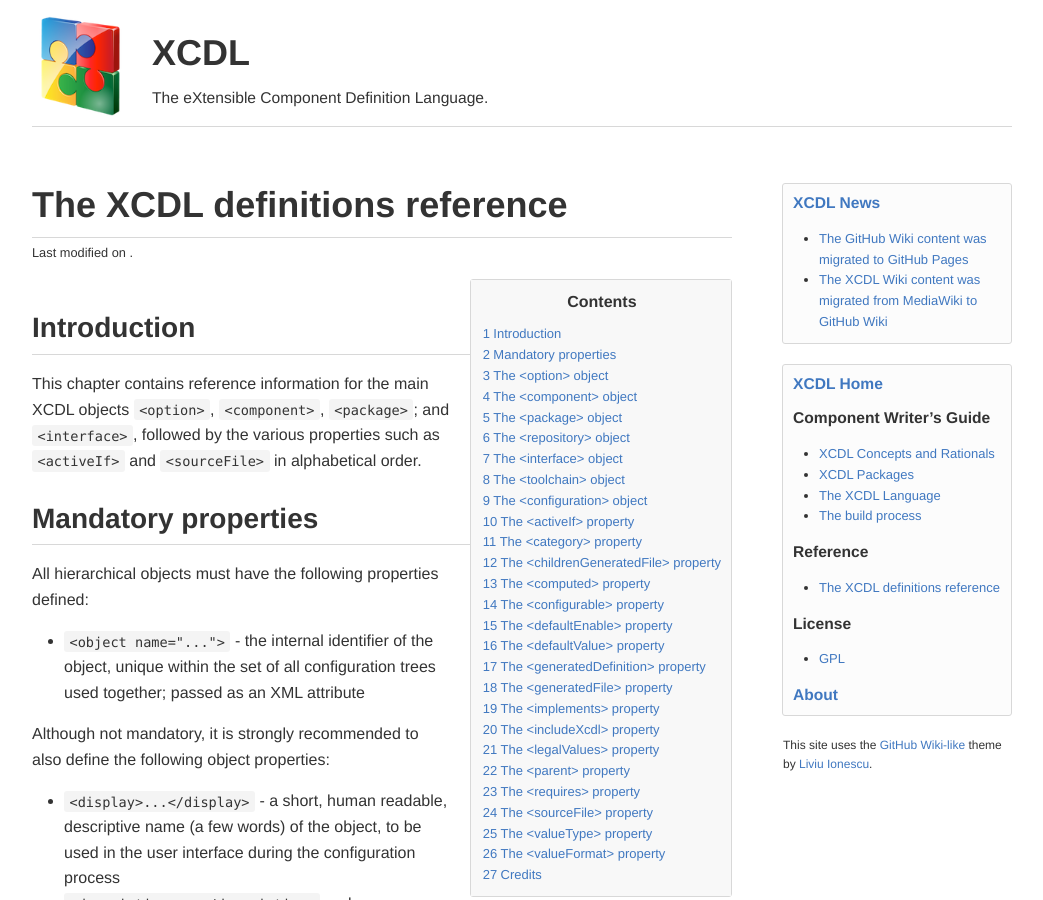
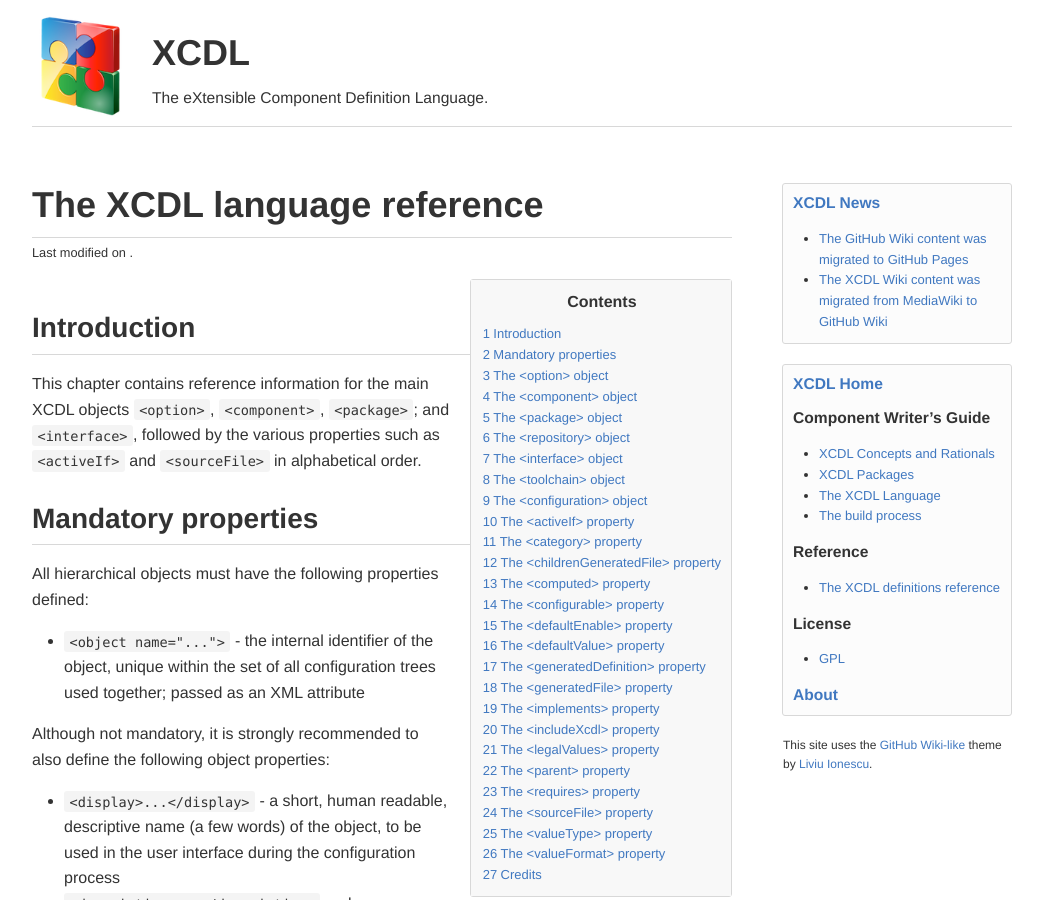
Before and after one commit to xcdl/xcdl.github.io-source, a Jekyll site: the page built from pages/reference/language.md, in a window 1280 px wide and 900 px high. Shown: the whole window, without its empty margins (118-1161 px from the left). Built offline with Jekyll 4.4.1, drawn with Linux system fonts in a browser that asks for light colours; comment, search, counter and statistics services are not loaded.

Commit message:
/reference/language.md separate page

```diff
--- a/pages/guide/definitions-reference.md
+++ b/pages/reference/language.md
@@ -1,7 +1,7 @@
 ---
 layout: page
-permalink: /guide/definitions-reference/
-title: The XCDL definitions reference
+permalink: /reference/language/
+title: The XCDL language reference
 author: Liviu Ionescu
 
 tocLevels: 1
```
